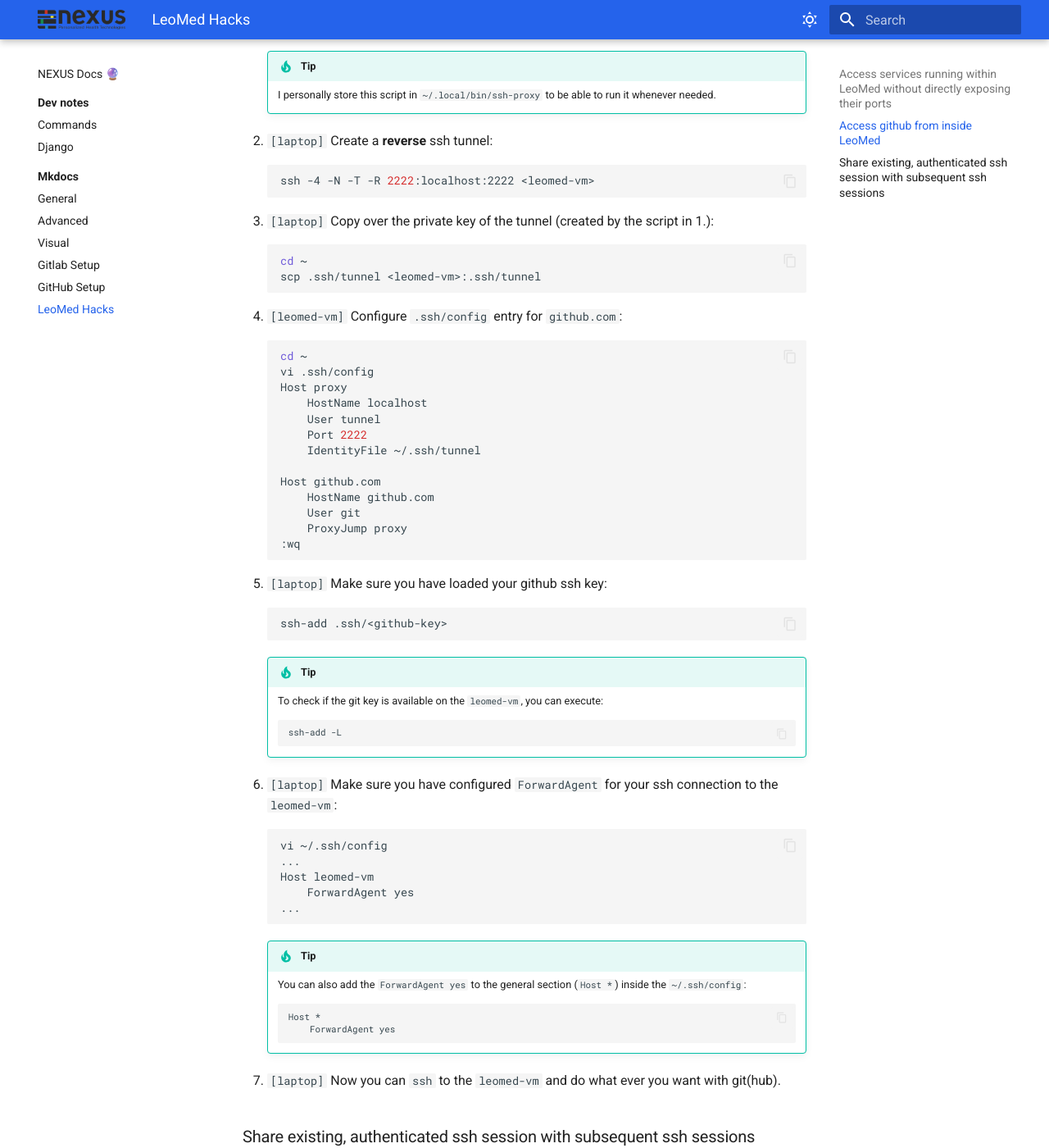
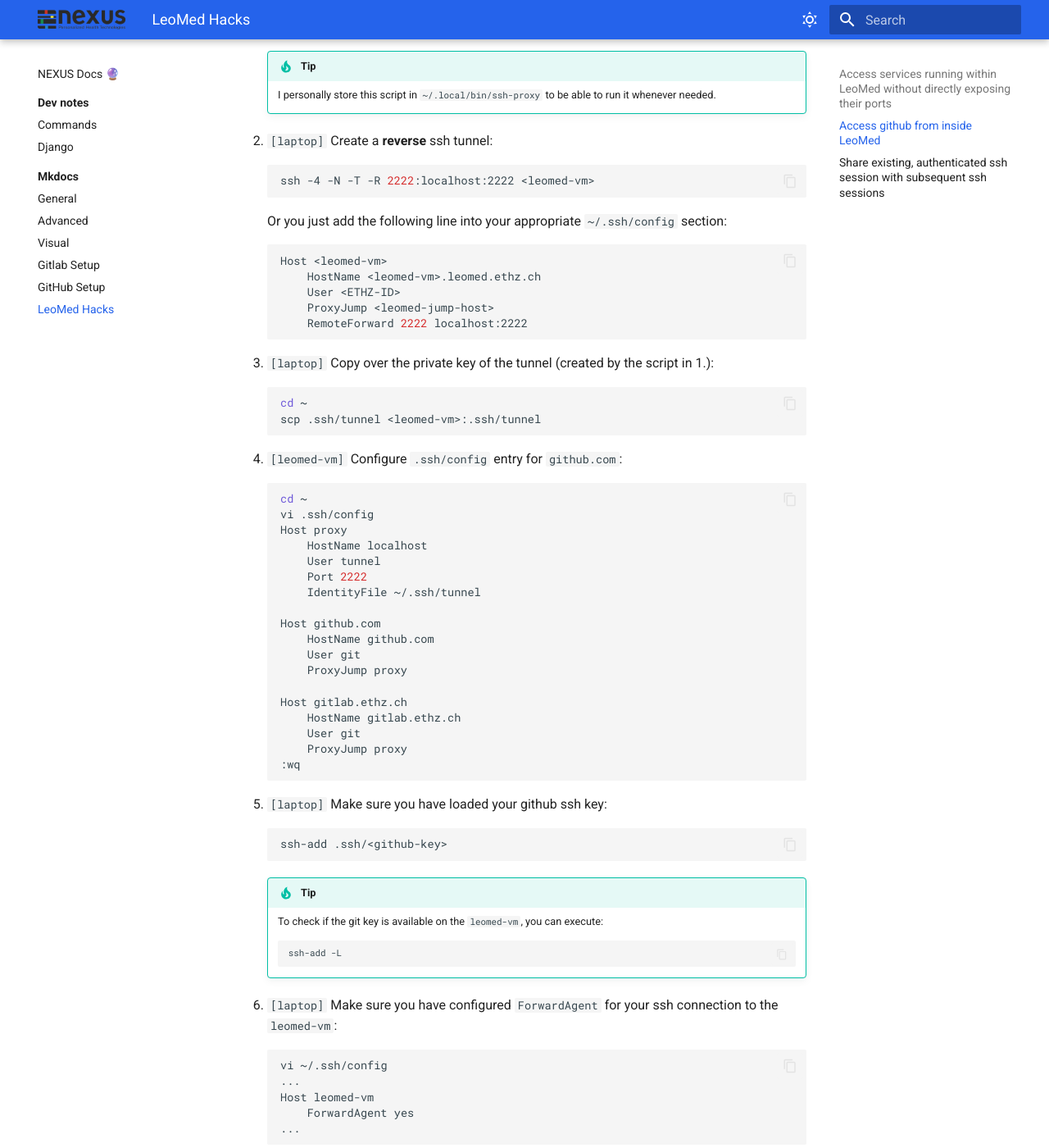
Before and after one commit to ETH-NEXUS/nexus-se-docs, an MkDocs documentation site: the page built from docs/docs/docs/leomed_hacks.md, in a window 1280 px wide and 1400 px high, scrolled down 1466 px. Shown: the whole window at 82% size. Built offline with MkDocs 1.6.1 and Material for MkDocs 9.7.7, drawn with Linux system fonts in a browser that asks for light colours.

Commit message:
[DOC] added few details to the leomed hacks docs

````diff
--- a/docs/docs/docs/leomed_hacks.md
+++ b/docs/docs/docs/leomed_hacks.md
@@ -76,6 +76,16 @@ That can be setup going through the following steps:
     ssh -4 -N -T -R 2222:localhost:2222 <leomed-vm>
     ```
 
+    Or you just add the following line into your appropriate `~/.ssh/config` section:
+
+    ```bash
+    Host <leomed-vm>
+        HostName <leomed-vm>.leomed.ethz.ch
+        User <ETHZ-ID>
+        ProxyJump <leomed-jump-host>
+        RemoteForward 2222 localhost:2222
+    ```
+
 3. `[laptop]` Copy over the private key of the tunnel (created by the script in 1.):
 
     ```bash
@@ -96,6 +106,11 @@ That can be setup going through the following steps:
 
     Host github.com
         HostName github.com
+        User git
+        ProxyJump proxy
+
+    Host gitlab.ethz.ch
+        HostName gitlab.ethz.ch
         User git
         ProxyJump proxy
     :wq
````
